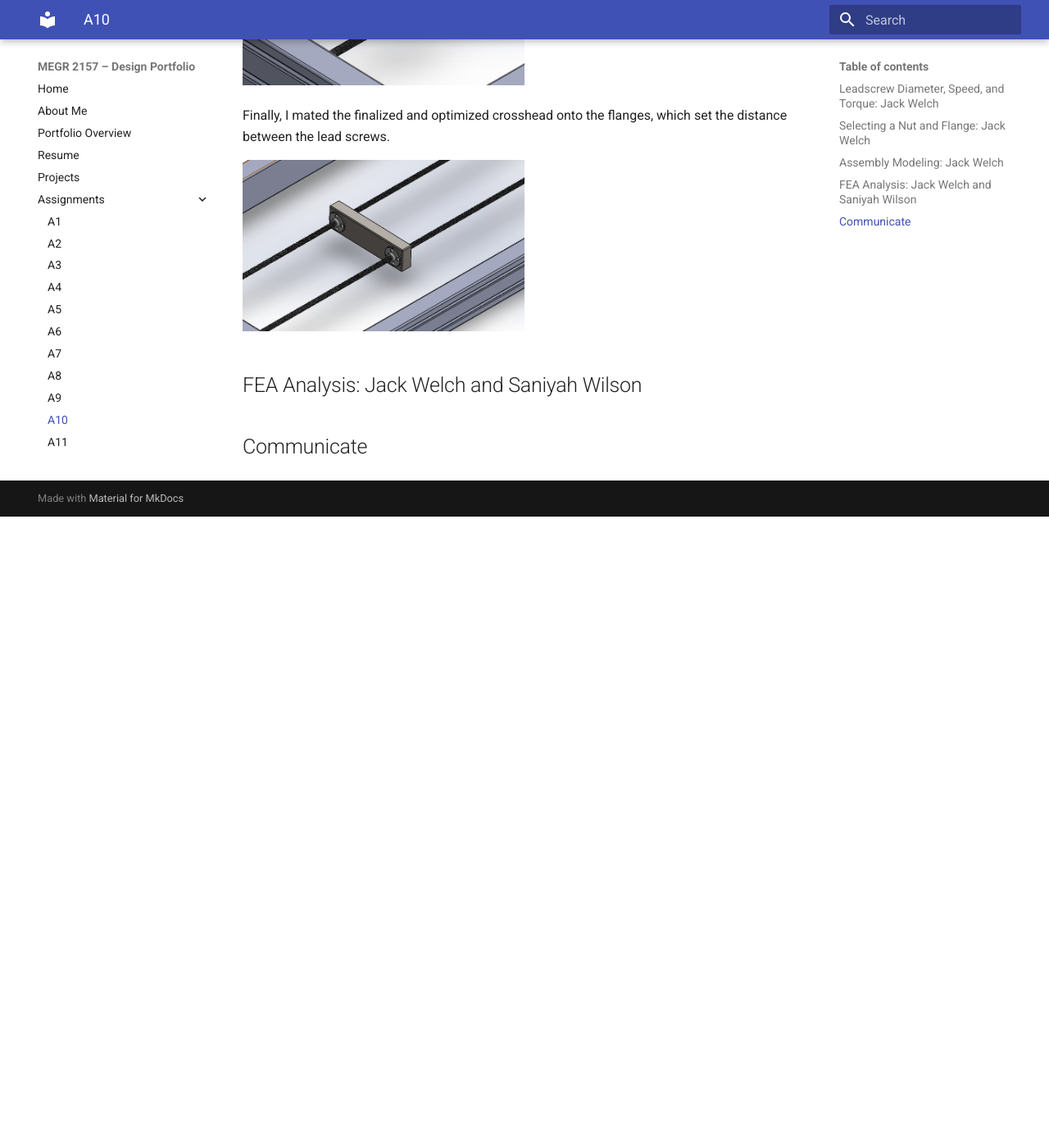
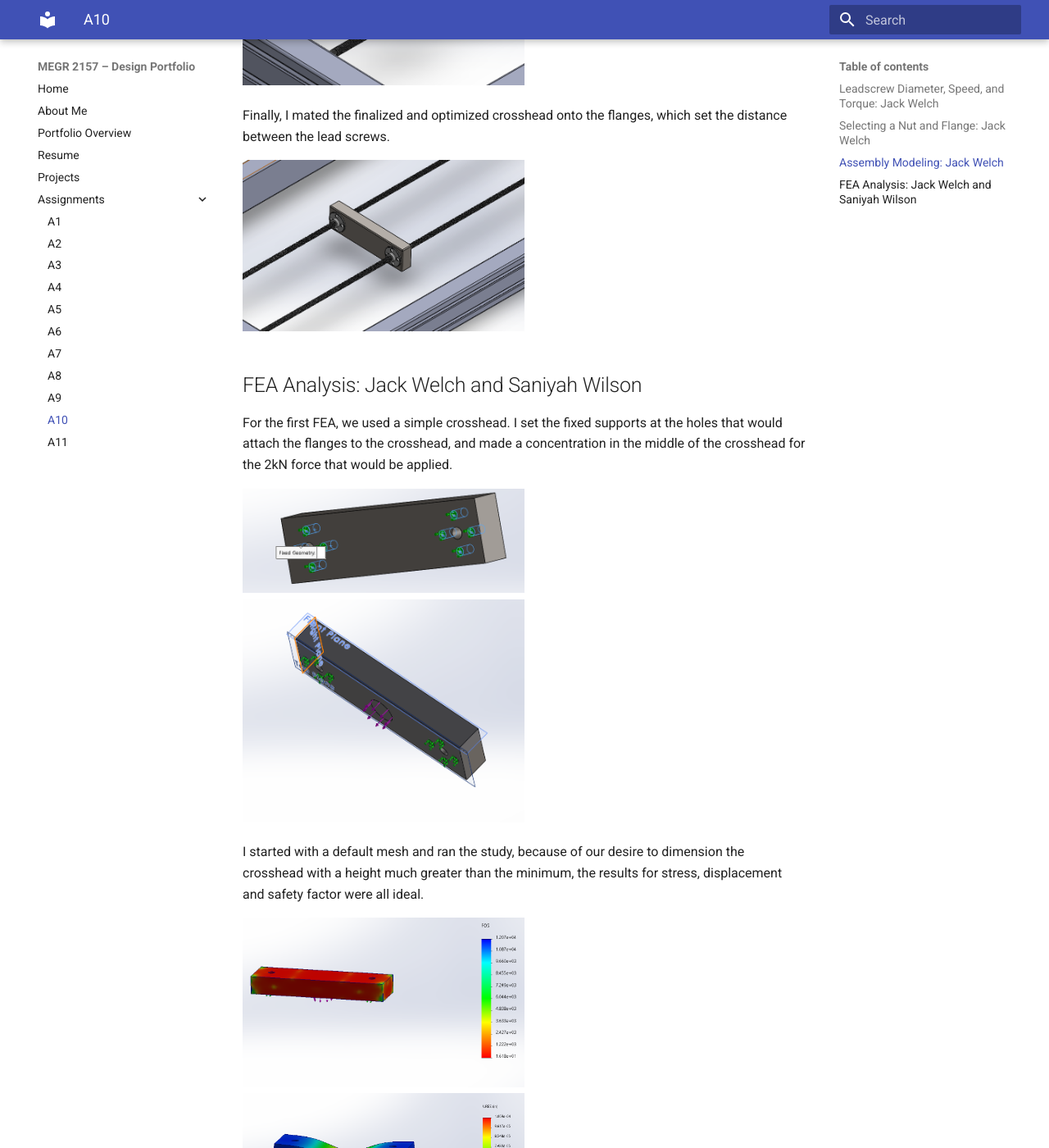
Before and after one commit to jwelch37/megr2156-portfolio, an MkDocs documentation site: the page built from docs/assignments/A10/index.md, in a window 1280 px wide and 1400 px high, scrolled down 4027 px. Shown: the whole window at 82% size. Built offline with MkDocs 1.6.1 and Material for MkDocs 9.7.7, drawn with Linux system fonts in a browser that asks for light colours; before the commit the page ends 4657 px from its top, so only the background shows below that; some of the changed text lies outside the part shown.

Commit message:
Update index.md

```diff
--- a/docs/assignments/A10/index.md
+++ b/docs/assignments/A10/index.md
@@ -61,5 +61,14 @@ Finally, I mated the finalized and optimized crosshead onto the flanges, which s
 
 ## FEA Analysis: Jack Welch and Saniyah Wilson
 
+For the first FEA, we used a simple crosshead. I set the fixed supports at the holes that would attach the flanges to the crosshead, and made a concentration in the middle of the crosshead for the 2kN force that would be applied.
 
-## Communicate
+<img src="rigid.png" width="50%" alt="Description of image"> <img src="force.png" width="50%" alt="Description of image">
+
+I started with a default mesh and ran the study, because of our desire to dimension the crosshead with a height much greater than the minimum, the results for stress, displacement and safety factor were all ideal.
+
+<img src="FEA(1SF).png" width="50%" alt="Description of image"> <img src="FEA(1d).png" width="50%" alt="Description of image"> <img src="FEA(1s).png" width="50%" alt="Description of image">
+
+Then I increased the mesh size and ran the study again, the only value that had a considerable convergence was the max stress, which is because the stress was concentrated in a small area on the innermost fixed holes.
+
+<img src="FEA1.jpg" width="50%" alt="Description of image">
```
